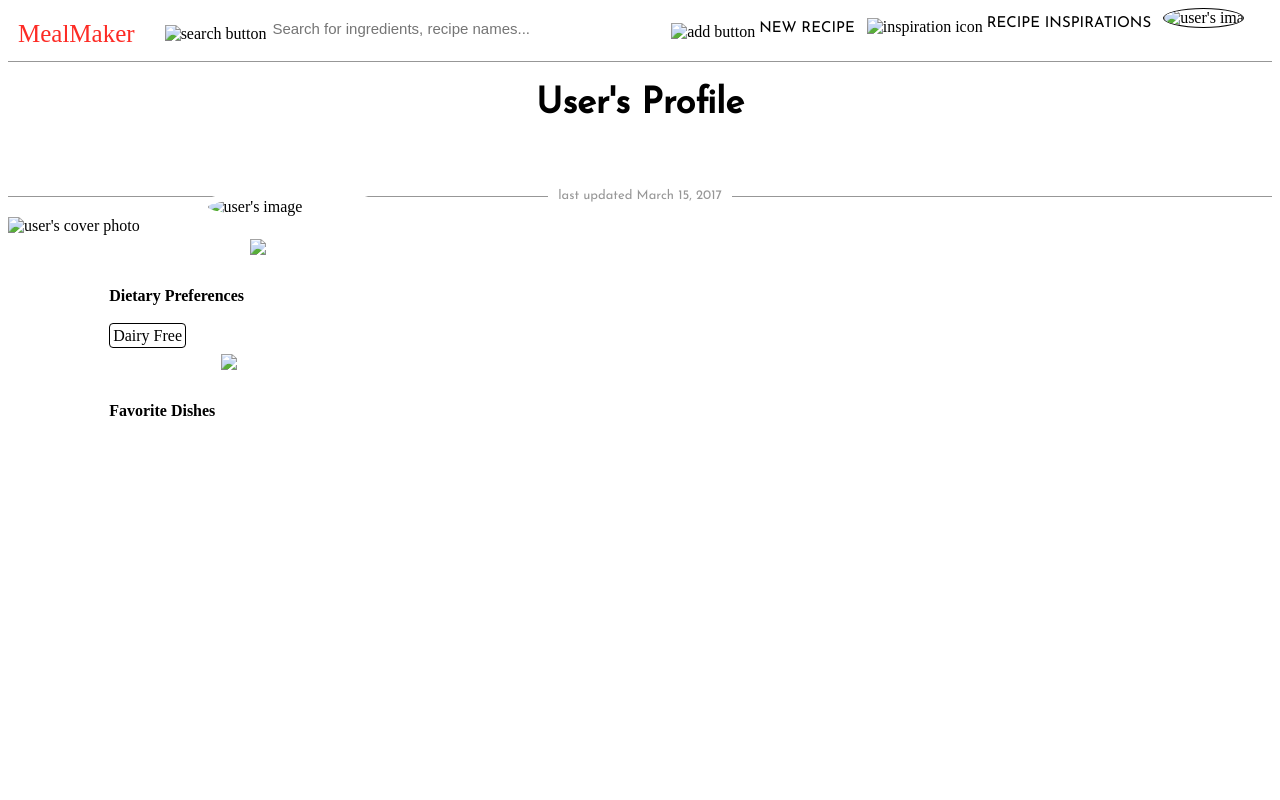
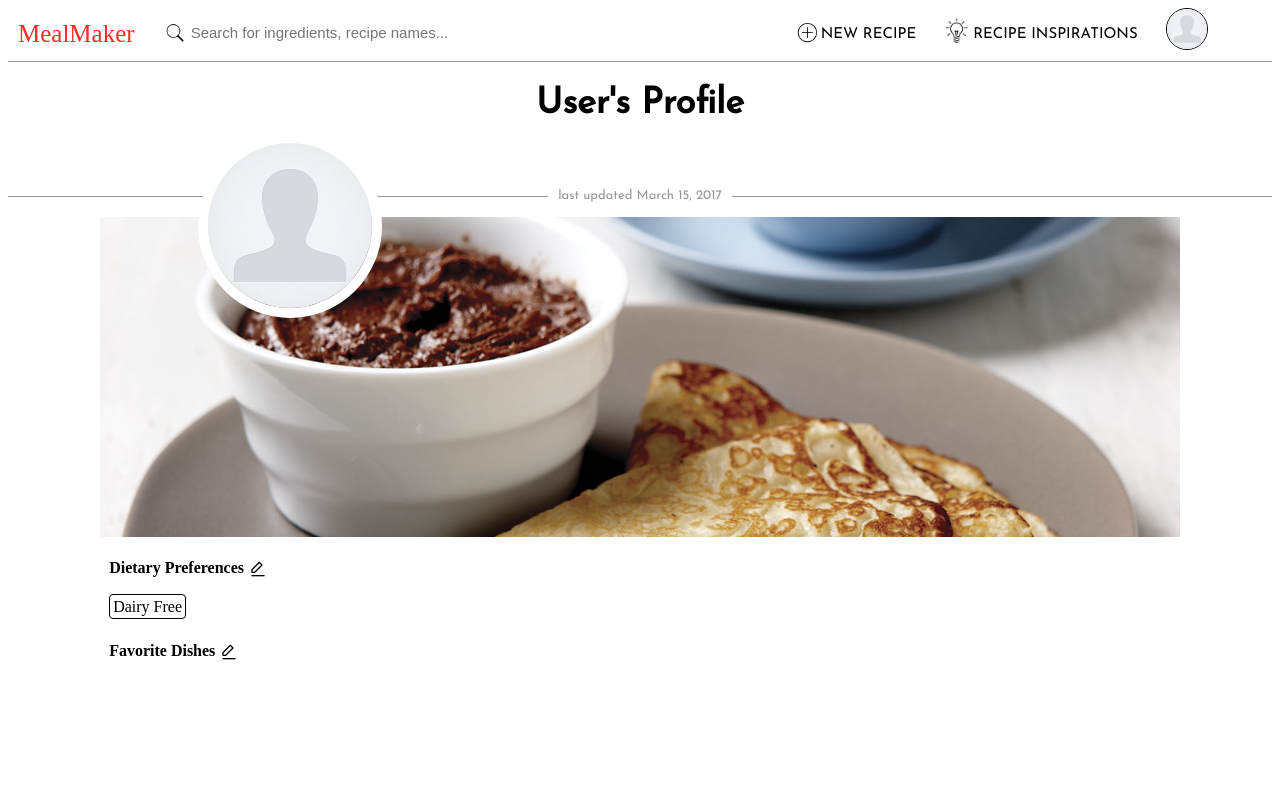
Before and after one commit to jbrown2/Meal-Maker, a plain HTML site: page html/profile.html in a window 1280 px wide. Drawn offline with nearby package versions, Linux system fonts and the light colour scheme; files that its build step writes are made by us from their sources.

Commit message:
fixed linking to different files for profile.html

```diff
--- a/html/profile.html
+++ b/html/profile.html
@@ -7,9 +7,9 @@
  	<script src="https://ajax.googleapis.com/ajax/libs/jquery/3.2.1/jquery.min.js"></script>
 
 	<link href="https://fonts.googleapis.com/css?family=Josefin+Sans" rel="stylesheet">
-	<link rel="stylesheet" href="profile-style.css"  type="text/css"/>
+	<link rel="stylesheet" href="../data/css/profile-style.css"  type="text/css"/>
 
-	<script type="text/javascript" src="profile.js"> </script>
+	<script type="text/javascript" src="../js/profile.js"> </script>
 
 	</head>
 	<body>
@@ -18,21 +18,21 @@
 			<a href="" id="logo"> MealMaker </a>
 
 			<div id="search_bar">
-				<img id="search_icon" alt="search button" src="images/search_icon.png"/>
+				<img id="search_icon" alt="search button" src="../data/images/search_icon.png"/>
 				<input id="search_box" type="text" placeholder="Search for ingredients, recipe names...">
 			</div>
 
 			<ul class="nav_buttons">
 
-				<li> <a href="" id="create_recipe"><img id="add_icon" alt="add button" src="images/add_icon.png"/>
+				<li> <a href="" id="create_recipe"><img id="add_icon" alt="add button" src="../data/images/add_icon.png"/>
 				 <h4 id="new_recipe" > NEW RECIPE </h4></a> </li>
 
 
-				<li> <a href="" id="inspirations"> <img id="inspo_icon" alt="inspiration icon" src="images/inspo_icon.png"/>
+				<li> <a href="" id="inspirations"> <img id="inspo_icon" alt="inspiration icon" src="../data/images/inspo_icon.png"/>
 				<h4 id="recipe_inspo"> RECIPE INSPIRATIONS </h4></a> </li>
 
 
-			 	<li> <a href="profile.html" ><img id="profile_icon" alt="user's image" src="images/default-user.png"/> </a></li>
+			 	<li> <a href="profile.html" ><img id="profile_icon" alt="user's image" src="../data/images/default-user.png"/> </a></li>
 			 </ul>
 		</div>
 
@@ -43,10 +43,10 @@
 		<!-- Javascript for user's name -->
 
 		<div id="full_cover">
-			<img id="profile_photo" alt="user's image" src="images/default-user.png"/>
+			<img id="profile_photo" alt="user's image" src="../data/images/default-user.png"/>
 			<!-- javascript for user's image -->
 			<h2 id="last_updated"> <span> last updated March 15, 2017 </span> </h2>
-			<div id="cropped"> <img id="cover_photo" alt="user's cover photo" src="images/crepes.jpg"/></div>
+			<div id="cropped"> <img id="cover_photo" alt="user's cover photo" src="../data/images/crepes.jpg"/></div>
 
 			<!-- javascript for date -->
 
@@ -56,7 +56,7 @@
 
 		<div id="dietary">
 			<h4 id="diet_title"> Dietary Preferences </h4>
-			<img id="edit_icon" alt="edit dietary preferences" src="images/edit_icon.png">
+			<img id="edit_icon" alt="edit dietary preferences" src="../data/images/edit_icon.png">
 			<br>
 			<!-- javascript for adding more dietary options -->
 
@@ -67,7 +67,7 @@
 		<div id="favorites">
 
 				<h4 id="fav_title"> Favorite Dishes</h4>
-				<img id="edit_icon" alt="edit dietary preferences" src="images/edit_icon.png">
+				<img id="edit_icon" alt="edit dietary preferences" src="../data/images/edit_icon.png">
 
 			<!-- javascript for favorite dish info  -->
 
```
